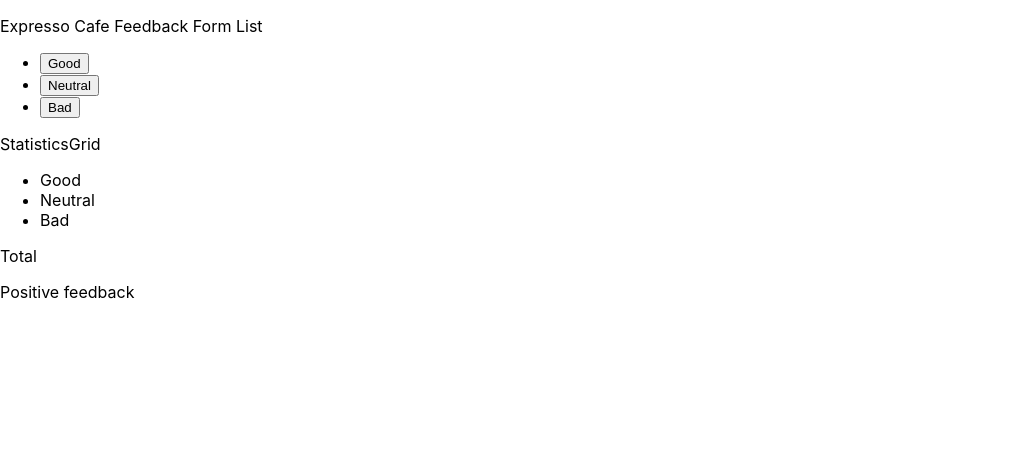
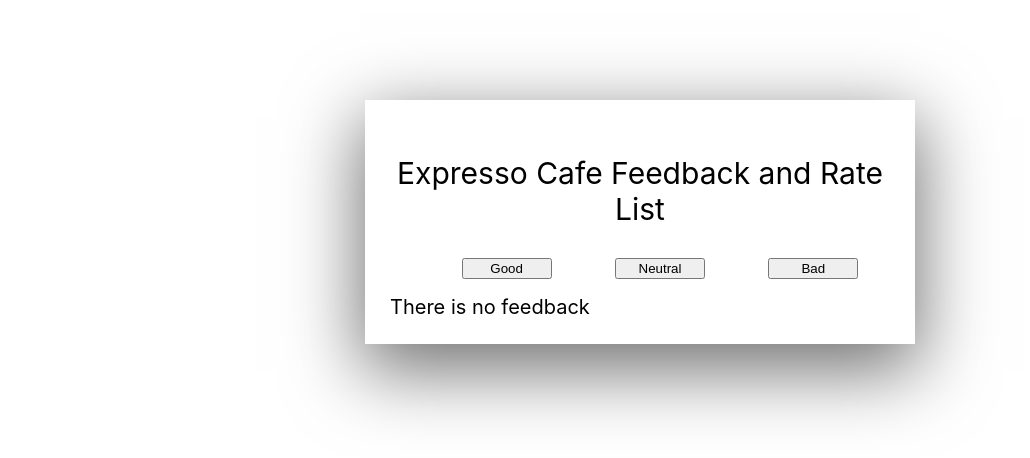
Before and after one commit to AscariA10/goit-react-hw-04-feedback, a React (Create React App) app: page / in a window 1280 px wide. Shown: the top 458 px of the page, without its empty margins (0-1030 px from the left). Built offline with nearby package versions, Linux system fonts and the light colour scheme.

Commit message:
logic and styles added

```diff
--- a/src/components/App.jsx
+++ b/src/components/App.jsx
@@ -1,10 +1,63 @@
-import React from 'react';
-import { FeedbackCounter } from './FeedbackCounter/FeedbackCounter';
+import React, { Component } from 'react';
 
-export const App = () => {
-   return (
-      <>
-         <FeedbackCounter />
-      </>
-   );
-};
+import { Title } from './Title/Title';
+import { ButtonList } from './ButtonList/ButtonList';
+import { Statistics } from './Statistics/Statistics';
+import { NotificationMessage } from './NotificationMessage/NotificationMessage';
+
+export class App extends Component {
+   refValues = {
+      GOOD_VALUE: 'goodValue',
+      NEUTRAL_VALUE: 'neutralValue',
+      BAD_VALUE: 'badValue',
+   };
+
+   state = {
+      [this.refValues.GOOD_VALUE]: 0,
+      [this.refValues.NEUTRAL_VALUE]: 0,
+      [this.refValues.BAD_VALUE]: 0,
+   };
+
+   title = 'Expresso Cafe Feedback and Rate List';
+   notificationMessage = 'There is no feedback';
+
+   incrementValue = takenValue => {
+      this.setState(prevState => {
+         return { [takenValue]: prevState[takenValue] + 1 };
+      });
+   };
+
+   countTotalFeedback = () => {
+      const { goodValue, badValue, neutralValue } = this.state;
+      const result = goodValue + badValue + neutralValue;
+      return result;
+   };
+
+   countTotalRate = () => {
+      const { goodValue, badValue, neutralValue } = this.state;
+      const result = (
+         ((goodValue * 1 + neutralValue * 0.5 + badValue * -1) /
+            (goodValue + badValue + neutralValue)) *
+         100
+      ).toFixed(1);
+      if (result <= 0 || isNaN(result)) {
+         return 0;
+      }
+      return result;
+   };
+
+   render() {
+      return (
+         <Title title={this.title}>
+            <ButtonList incrementValue={this.incrementValue} refValues={this.refValues} />
+            <Statistics
+               statisticValues={this.state}
+               countTotalRate={this.countTotalRate}
+               countTotalFeedback={this.countTotalFeedback}
+            >
+               <NotificationMessage notificationMessage={this.notificationMessage} />
+            </Statistics>
+         </Title>
+      );
+   }
+}
--- a/src/components/ButtonList/ButtonList.jsx
+++ b/src/components/ButtonList/ButtonList.jsx
@@ -1,15 +1,38 @@
-export const ButtonList = () => {
+import { FormButtonList, Button } from './ButtonList.styled';
+
+export const ButtonList = ({ incrementValue, refValues }) => {
    return (
-      <ul>
+      <FormButtonList>
          <li>
-            <button>Good</button>
+            <Button
+               onClick={() => {
+                  incrementValue(refValues.GOOD_VALUE);
+                  // countTotalFeedback();
+               }}
+            >
+               Good
+            </Button>
          </li>
          <li>
-            <button>Neutral</button>
+            <Button
+               onClick={() => {
+                  incrementValue(refValues.NEUTRAL_VALUE);
+                  // countTotalFeedback();
+               }}
+            >
+               Neutral
+            </Button>
          </li>
          <li>
-            <button>Bad</button>
+            <Button
+               onClick={() => {
+                  incrementValue(refValues.BAD_VALUE);
+                  // countTotalFeedback();
+               }}
+            >
+               Bad
+            </Button>
          </li>
-      </ul>
+      </FormButtonList>
    );
 };
--- /dev/null
+++ b/src/components/ButtonList/ButtonList.styled.js
@@ -0,0 +1,12 @@
+import styled from '@emotion/styled';
+
+export const FormButtonList = styled.ul`
+   list-style: none;
+   display: flex;
+   justify-content: space-around;
+`;
+
+export const Button = styled.button`
+   width: 90px;
+   papping: 5px;
+`;
--- /dev/null
+++ b/src/components/NotificationMessage/NotificationMessage.jsx
@@ -0,0 +1,5 @@
+import { Title } from './NotificationMessage.styled';
+
+export const NotificationMessage = ({ notificationMessage }) => {
+   return <Title>{notificationMessage}</Title>;
+};
--- /dev/null
+++ b/src/components/NotificationMessage/NotificationMessage.styled.js
@@ -0,0 +1,6 @@
+import styled from '@emotion/styled';
+
+export const Title = styled.p`
+   margin: auto;
+   font-size: 20px;
+`;
--- a/src/components/Statistics/Statistics.jsx
+++ b/src/components/Statistics/Statistics.jsx
@@ -1,14 +1,24 @@
-export const Statistics = () => {
-   return (
+export const Statistics = ({
+   statisticValues: { goodValue, neutralValue, badValue },
+   countTotalRate,
+   countTotalFeedback,
+   children,
+}) => {
+   const resultRate = countTotalRate();
+   const resultFeedback = countTotalFeedback();
+
+   return resultFeedback > 0 ? (
       <>
          <p>StatisticsGrid</p>
          <ul>
-            <li>Good</li>
-            <li>Neutral</li>
-            <li>Bad</li>
+            <li>Good: {goodValue}</li>
+            <li>Neutral: {neutralValue}</li>
+            <li>Bad: {badValue}</li>
          </ul>
-         <p>Total</p>
-         <p>Positive feedback</p>
+         <p>Total: {resultFeedback} </p>
+         <p>Positive feedback {resultRate ? resultRate : 0}%</p>
       </>
+   ) : (
+      children
    );
 };
--- a/src/components/Title/Title.jsx
+++ b/src/components/Title/Title.jsx
@@ -1,3 +1,10 @@
-export const Title = () => {
-   return <p>Expresso Cafe Feedback Form List</p>;
+import { FeedbackForm, FeedbackTitle } from './Title.styled';
+
+export const Title = ({ children, title }) => {
+   return (
+      <FeedbackForm>
+         <FeedbackTitle>{title}</FeedbackTitle>
+         <div>{children}</div>
+      </FeedbackForm>
+   );
 };
--- /dev/null
+++ b/src/components/Title/Title.styled.js
@@ -0,0 +1,14 @@
+import styled from '@emotion/styled';
+
+export const FeedbackForm = styled.div`
+   display: block;
+   padding: 25px;
+   width: 500px;
+   margin: 100px auto;
+   box-shadow: rgba(0, 0, 0, 0.56) 0px 22px 70px 4px;
+`;
+
+export const FeedbackTitle = styled.p`
+   text-align: center;
+   font-size: 30px;
+`;
```
